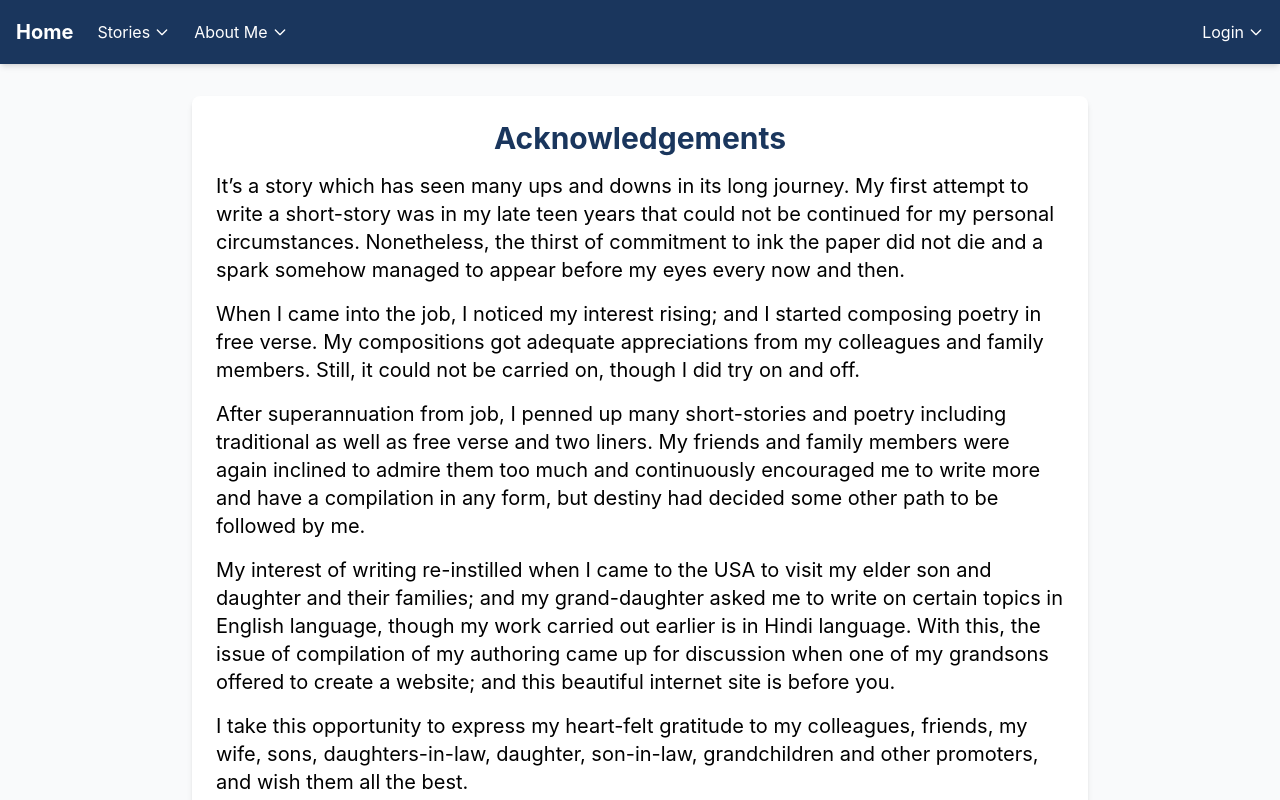
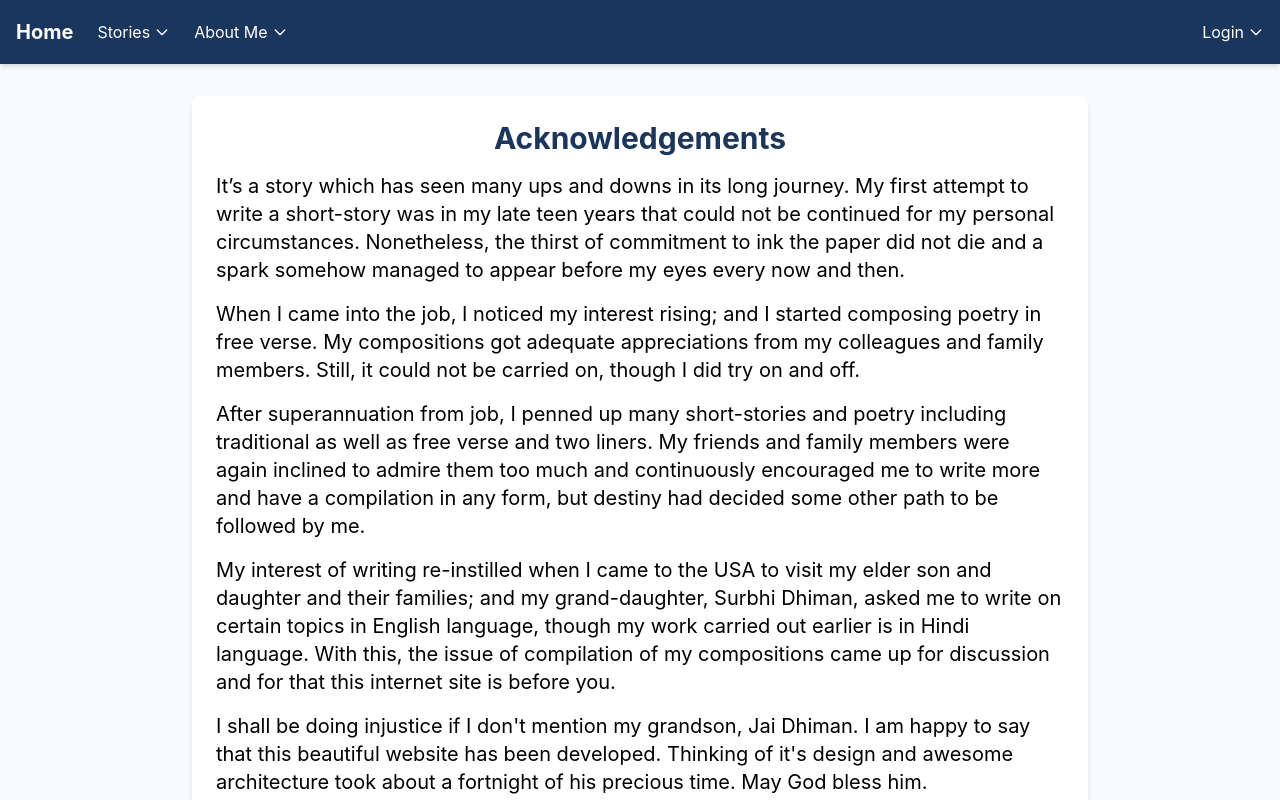
Before and after one commit to Jai-Dhiman/badeblog-frontend, a Vue app: page /acknowledge in a window 1280 px wide. Shown: the top 800 px of the page. Built offline with nearby package versions, Linux system fonts and the light colour scheme.

Commit message:
acknowledgment changes

```diff
--- a/src/views/AcknowledgeView.vue
+++ b/src/views/AcknowledgeView.vue
@@ -25,10 +25,15 @@
             </p>
             <p class="mb-4 text-xl">
               My interest of writing re-instilled when I came to the USA to visit my elder son and
-              daughter and their families; and my grand-daughter asked me to write on certain topics
-              in English language, though my work carried out earlier is in Hindi language. With
-              this, the issue of compilation of my authoring came up for discussion when one of my
-              grandsons offered to create a website; and this beautiful internet site is before you.
+              daughter and their families; and my grand-daughter, Surbhi Dhiman, asked me to write
+              on certain topics in English language, though my work carried out earlier is in Hindi
+              language. With this, the issue of compilation of my compositions came up for
+              discussion and for that this internet site is before you.
+            </p>
+            <p class="mb-4 text-xl">
+              I shall be doing injustice if I don't mention my grandson, Jai Dhiman. I am happy to
+              say that this beautiful website has been developed. Thinking of it's design and
+              awesome architecture took about a fortnight of his precious time. May God bless him.
             </p>
             <p class="mb-4 text-xl">
               I take this opportunity to express my heart-felt gratitude to my colleagues, friends,
```
